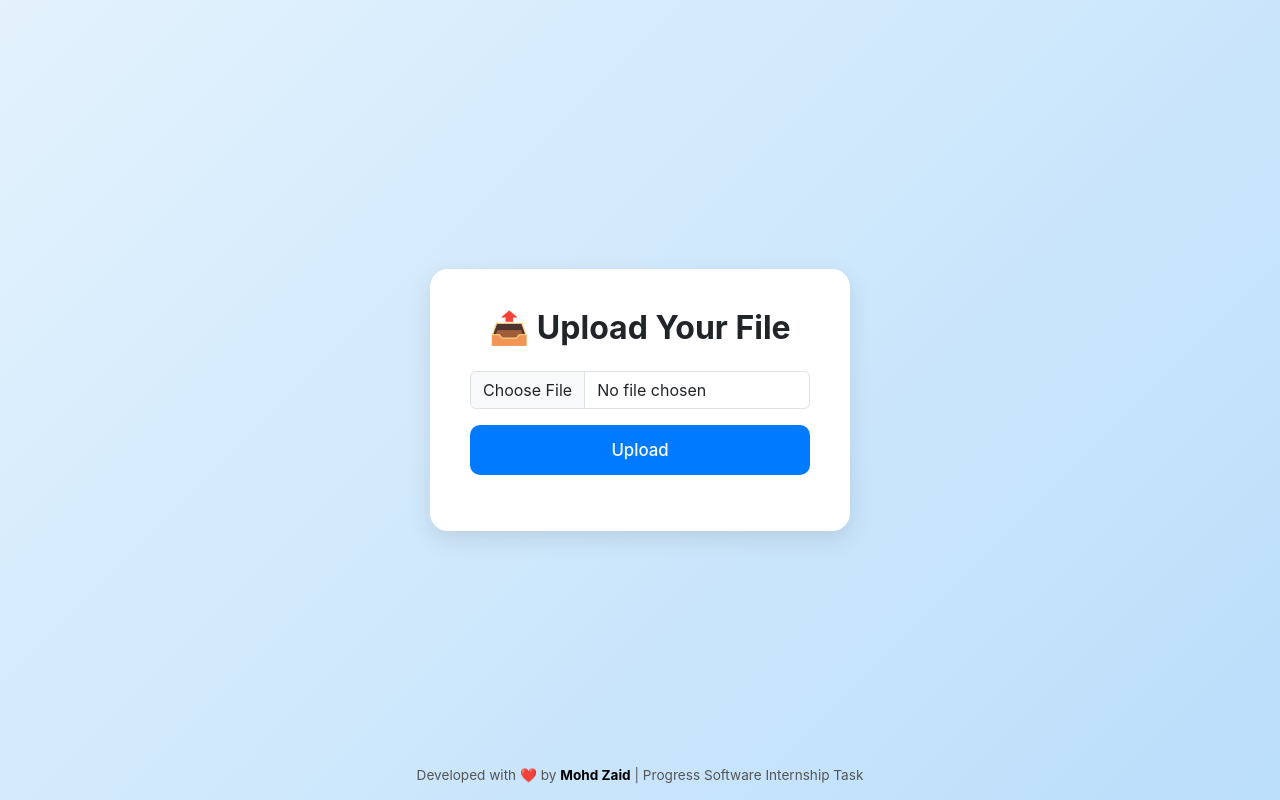
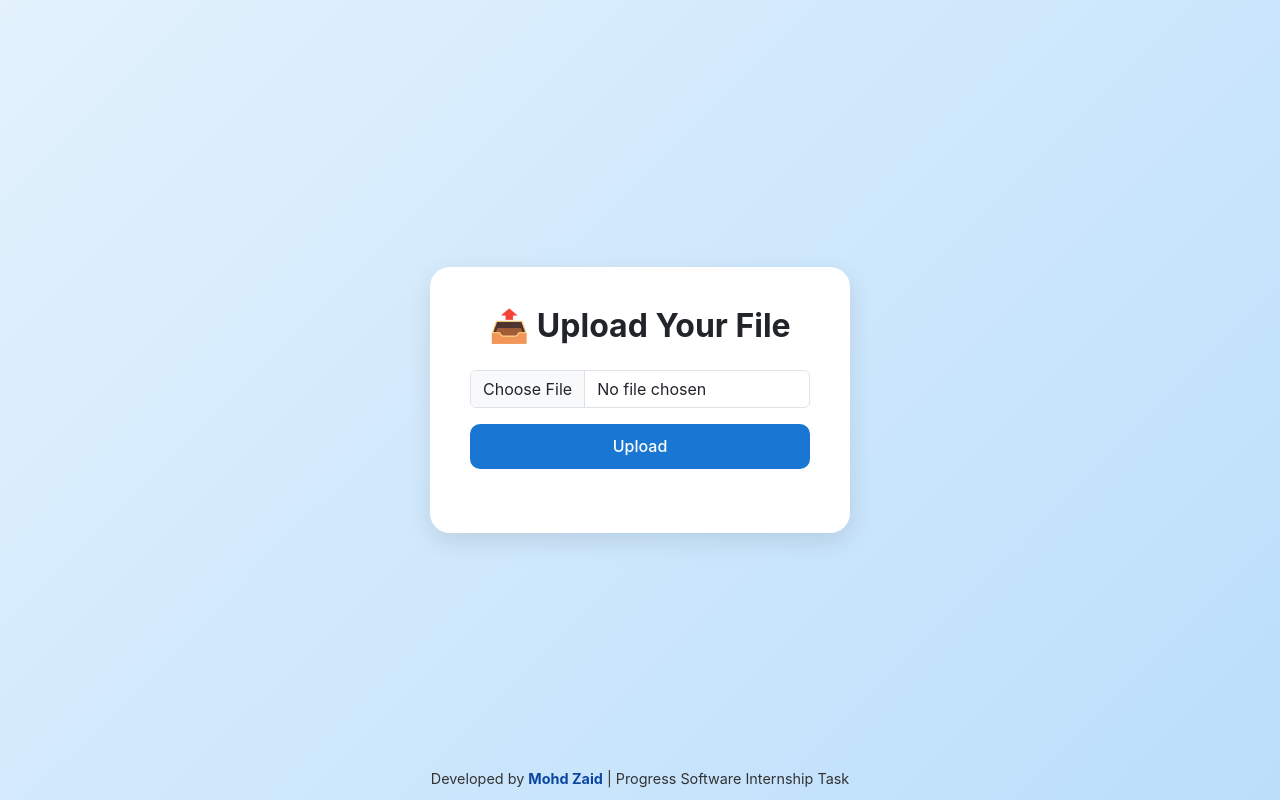
Before and after one commit to mohdzaid145256/progress-file-uploader-zaid, a Flask app: page / in a window 1280 px wide. Run offline with Flask 3, Linux system fonts and the light colour scheme; parts of the project's set-up code (start-up, migrations or seed data) failed here and were passed over.

Commit message:
Enhanced file uploader UI + backend validation

```diff
--- a/app.py
+++ b/app.py
@@ -1,45 +1,93 @@
 import os
-from flask import Flask, request, render_template, url_for, send_from_directory, jsonify
+import time
+from flask import Flask, request, render_template, url_for, send_from_directory
 from werkzeug.utils import secure_filename
 
 app = Flask(__name__)
 
-# Temporary upload folder (Render allows /tmp for uploads)
+# === CONFIGURATION ===
 UPLOAD_FOLDER = os.path.join("/tmp", "uploads")
 os.makedirs(UPLOAD_FOLDER, exist_ok=True)
 app.config["UPLOAD_FOLDER"] = UPLOAD_FOLDER
 
+# Max file size: 10 MB
+app.config["MAX_CONTENT_LENGTH"] = 10 * 1024 * 1024  # 10 MB limit
 
+# Allowed file extensions
+ALLOWED_EXTENSIONS = {'pdf', 'png', 'jpg', 'jpeg', 'txt'}
+
+
+# === HELPER FUNCTIONS ===
+def allowed_file(filename):
+    """Check if file extension is allowed."""
+    return '.' in filename and filename.rsplit('.', 1)[1].lower() in ALLOWED_EXTENSIONS
+
+
+# === ROUTES ===
 @app.route("/", methods=["GET", "POST"])
 def index():
     if request.method == "POST":
         try:
+            # Validate file in request
             if "file" not in request.files:
-                return jsonify({"error": "No file part"}), 400
+                return "No file part in request", 400
 
             file = request.files["file"]
+
+            # Validate file name
             if file.filename == "":
-                return jsonify({"error": "No selected file"}), 400
+                return "No selected file", 400
 
+            # Validate file type
+            if not allowed_file(file.filename):
+                return "File type not allowed. Please upload PDF, PNG, JPG, or TXT files.", 400
+
+            # Save securely
             filename = secure_filename(file.filename)
             save_path = os.path.join(app.config["UPLOAD_FOLDER"], filename)
             file.save(save_path)
 
+            # === Metadata Logging ===
+            metadata = {
+                "filename": filename,
+                "content_type": file.content_type,
+                "size_bytes": os.path.getsize(save_path),
+                "uploaded_at": time.strftime("%Y-%m-%d %H:%M:%S", time.localtime())
+            }
+
+            # Print metadata in logs (for debugging + internal assessment)
+            print(f"📊 File Metadata: {metadata}")
+
+            # === Return file URL ===
             file_url = url_for("uploaded_file", filename=filename, _external=True)
-            print(f"✅ Uploaded: {file_url}")
-            return jsonify({"success": True, "file_url": file_url})
+            print(f"✅ File uploaded successfully: {file_url}")
+
+            return {"success": True, "file_url": file_url}, 200
 
         except Exception as e:
-            print(f"❌ Upload error: {e}")
-            return jsonify({"error": str(e)}), 500
+            print(f"❌ Error while uploading: {e}")
+            return f"Internal Server Error: {e}", 500
 
+    # Default GET request (renders upload UI)
     return render_template("index.html")
+
+
+@app.errorhandler(413)
+def file_too_large(e):
+    """Custom error for oversized files."""
+    return "File too large. Maximum upload size is 10 MB.", 413
 
 
 @app.route("/uploads/<filename>")
 def uploaded_file(filename):
-    return send_from_directory(app.config["UPLOAD_FOLDER"], filename)
+    """Serve uploaded file."""
+    try:
+        return send_from_directory(app.config["UPLOAD_FOLDER"], filename)
+    except Exception as e:
+        print(f"❌ Error sending file: {e}")
+        return f"Error retrieving file: {e}", 500
 
 
+# === MAIN ENTRY ===
 if __name__ == "__main__":
     app.run(host="0.0.0.0", port=5000, debug=True)
--- a/templates/index.html
+++ b/templates/index.html
@@ -18,116 +18,96 @@
       font-family: 'Inter', sans-serif;
       margin: 0;
     }
-
     .upload-card {
-      background: #ffffff;
-      border-radius: 18px;
+      background: #fff;
+      border-radius: 20px;
       padding: 2.5rem;
       width: 420px;
       text-align: center;
       box-shadow: 0 8px 25px rgba(0, 0, 0, 0.1);
+      transition: transform 0.3s ease;
+    }
+    .upload-card:hover {
+      transform: scale(1.02);
+    }
+    h2 {
+      font-weight: 700;
+      margin-bottom: 1.5rem;
+    }
+    .btn-upload {
+      background-color: #1976d2;
+      color: white;
+      font-weight: 500;
+      border-radius: 10px;
+      padding: 0.6rem 1.2rem;
+      width: 100%;
       transition: all 0.3s ease;
     }
-
-    .upload-card:hover {
-      transform: scale(1.01);
+    .btn-upload:hover {
+      background-color: #125ca1;
     }
-
-    .upload-card h2 {
-      font-weight: 700;
-      color: #212529;
-      margin-bottom: 1.5rem;
-    }
-
-    .btn-upload {
-      background-color: #007bff;
-      color: white;
-      border-radius: 10px;
-      width: 100%;
-      padding: 0.7rem;
-      font-size: 1.05rem;
-      font-weight: 500;
-      transition: all 0.3s ease;
-    }
-
-    .btn-upload:hover {
-      background-color: #0056b3;
-    }
-
     .progress {
       margin-top: 15px;
       height: 8px;
       display: none;
-      border-radius: 5px;
-      overflow: hidden;
     }
-
-    #result {
-      margin-top: 20px;
+    footer {
+      position: fixed;
+      bottom: 10px;
+      text-align: center;
+      font-size: 0.9rem;
+      color: #333;
     }
-
+    footer strong {
+      color: #0d47a1;
+    }
     .alert-success {
-      background-color: #e6f4ea;
-      border: 1px solid #a6d9b6;
-      color: #155724;
-      border-radius: 10px;
-      font-weight: 500;
-    }
-
-    footer {
-      text-align: center;
-      position: fixed;
-      bottom: 15px;
-      font-size: 0.85rem;
-      color: #555;
-      width: 100%;
-    }
-
-    footer strong {
-      color: #000;
-    }
-
-    .alert-link {
-      word-wrap: break-word;
-      font-weight: 600;
+      background: #e8f5e9;
+      border: 1px solid #81c784;
+      color: #2e7d32;
     }
   </style>
 </head>
 <body>
   <div class="upload-card">
     <h2>📤 Upload Your File</h2>
-
-    <form id="uploadForm" method="POST" enctype="multipart/form-data">
+    <form id="uploadForm" method="POST" action="/" enctype="multipart/form-data">
       <input class="form-control mb-3" type="file" name="file" id="fileInput" required />
       <button type="submit" class="btn btn-upload">Upload</button>
 
       <div class="progress mt-3">
-        <div id="progressBar" class="progress-bar progress-bar-striped progress-bar-animated" style="width: 0%;"></div>
+        <div id="progressBar" class="progress-bar progress-bar-striped progress-bar-animated" role="progressbar" style="width: 0%;"></div>
       </div>
     </form>
 
-    <div id="result" class="mt-3"></div>
+    <div id="uploadResult" class="mt-4"></div>
   </div>
 
   <footer>
-    Developed with ❤️ by <strong>Mohd Zaid</strong> | Progress Software Internship Task
+    Developed by <strong>Mohd Zaid</strong> | Progress Software Internship Task
   </footer>
+
+  <script src="https://cdn.jsdelivr.net/npm/bootstrap@5.3.3/dist/js/bootstrap.bundle.min.js"></script>
 
   <script>
     const form = document.getElementById('uploadForm');
     const progress = document.querySelector('.progress');
     const progressBar = document.getElementById('progressBar');
-    const result = document.getElementById('result');
+    const result = document.getElementById('uploadResult');
 
-    form.addEventListener('submit', async function(e) {
+    form.addEventListener('submit', function(e) {
       e.preventDefault();
+
       const file = document.getElementById('fileInput').files[0];
-      if (!file) return alert('Please select a file.');
+      if (!file) {
+        alert('Please select a file first.');
+        return;
+      }
 
+      const xhr = new XMLHttpRequest();
       const formData = new FormData();
       formData.append('file', file);
 
-      const xhr = new XMLHttpRequest();
       xhr.open('POST', '/', true);
 
       xhr.upload.onprogress = function(e) {
@@ -143,12 +123,19 @@
           const response = JSON.parse(xhr.responseText);
           result.innerHTML = `
             <div class="alert alert-success mt-3">
-              ✅ Uploaded Successfully! <br>
-              <a href="${response.file_url}" target="_blank" class="alert-link">${response.file_url}</a>
+              ✅ Uploaded Successfully!<br>
+              <a href="${response.file_url}" target="_blank" class="fw-bold text-success">${response.file_url}</a>
             </div>`;
+          progress.style.display = 'none';
+          progressBar.style.width = '0%';
+          form.reset();
         } else {
-          result.innerHTML = `<div class="alert alert-danger">❌ Upload failed. Try again.</div>`;
+          result.innerHTML = '<div class="alert alert-danger mt-3">❌ Upload failed. Please try again.</div>';
         }
+      };
+
+      xhr.onerror = function() {
+        result.innerHTML = '<div class="alert alert-danger mt-3">❌ Network error. Please try again.</div>';
       };
 
       xhr.send(formData);
```
